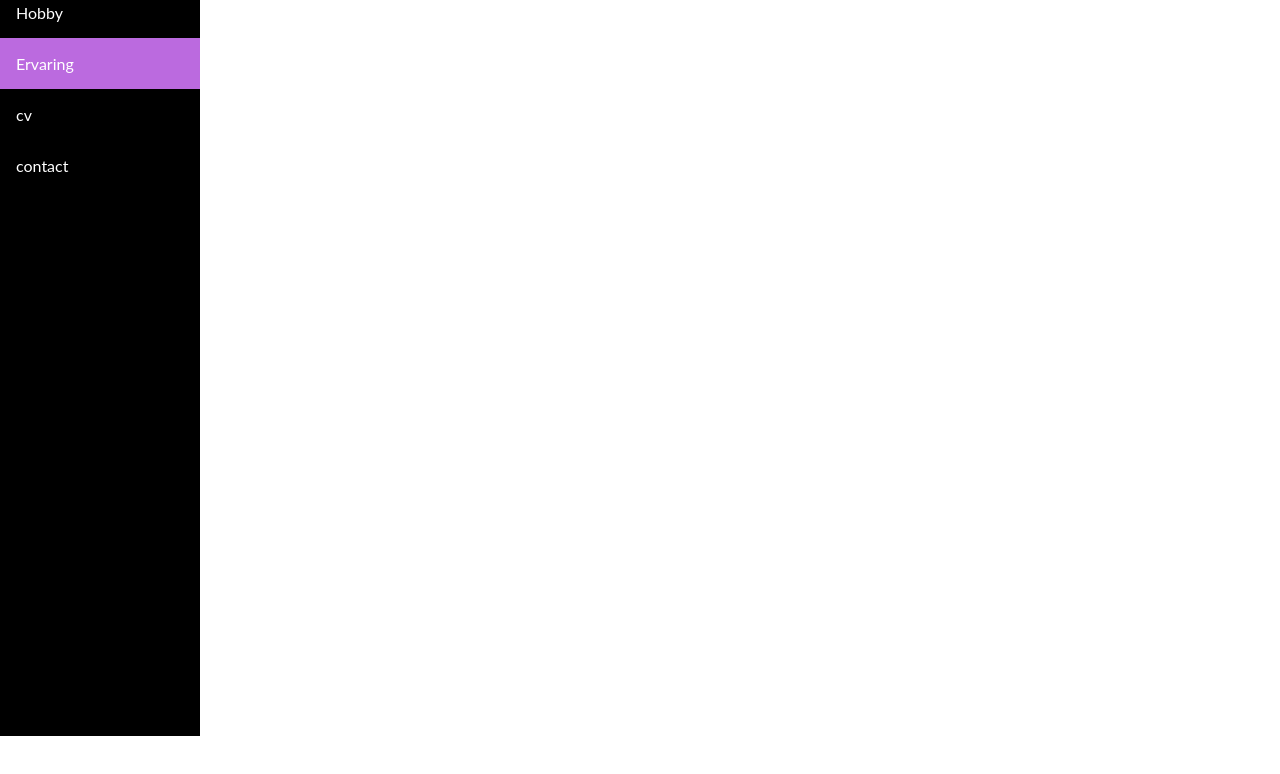
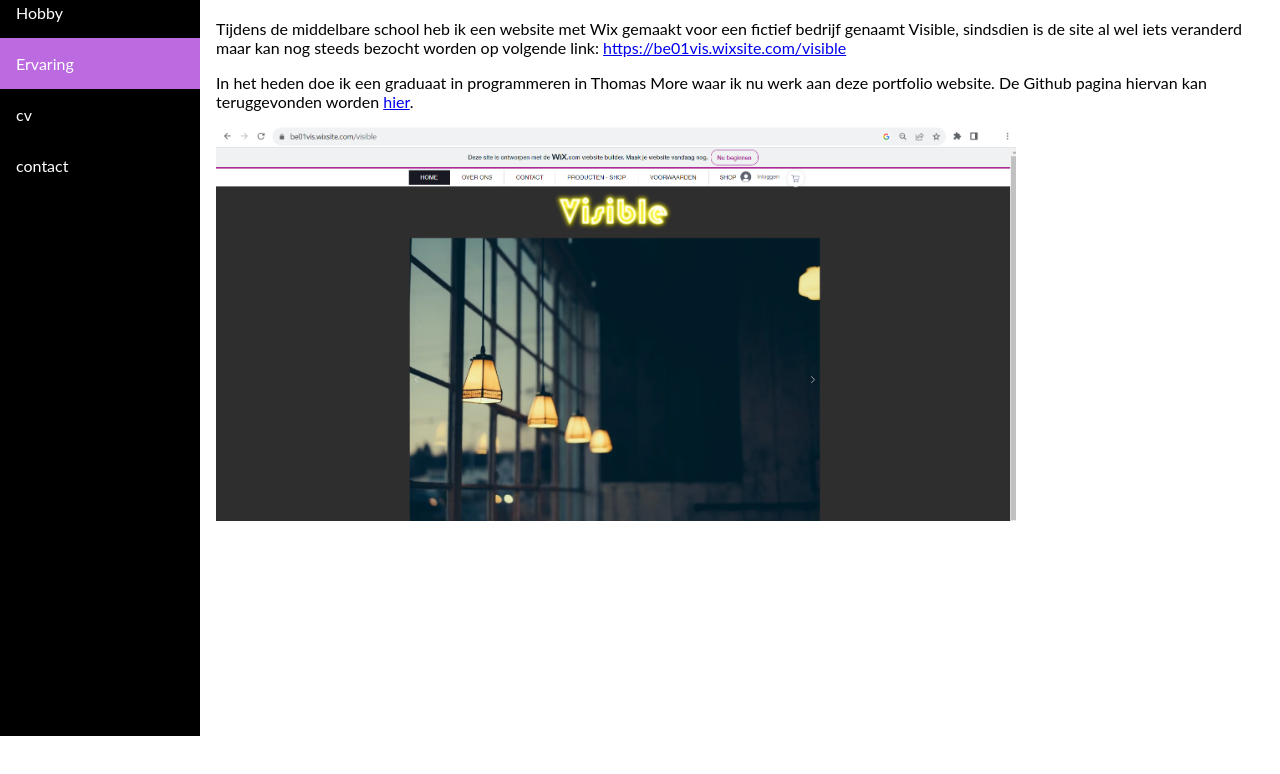
Before and after one commit to WardGijsels/project1, a plain HTML site: page ervaring.html in a window 1280 px wide. Shown: the part 64-838 px from the top of the page. Drawn offline with Linux system fonts and the light colour scheme.

Commit message:
Ervaring pagina bijgewerkt

```diff
--- a/ervaring.html
+++ b/ervaring.html
@@ -18,6 +18,13 @@
         </div>
         <div class="content">
             <h1>Ervaring</h1>
+            <p>Tijdens de middelbare school heb ik een website met Wix gemaakt voor een fictief bedrijf genaamt Visible, sindsdien is de site al wel iets veranderd maar kan nog steeds bezocht worden op volgende link: <a href="https://be01vis.wixsite.com/visible" > https://be01vis.wixsite.com/visible</a> </p>
+            <p>In het heden doe ik een graduaat in programmeren in Thomas More waar ik nu werk aan deze portfolio website. De Github pagina hiervan kan teruggevonden worden <a href="https://github.com/WardGijsels/project1" > hier</a>.</p>
+
+            <img id="visiblefoto" src="images/visible.png"
+            width="800"
+            height="394"
+            alt="Foto visible">
         </div>
 </body>
 </html>
```
Also changed, not shown: huisstijl.css (+4 -4 lines), images/visible.png (added).
